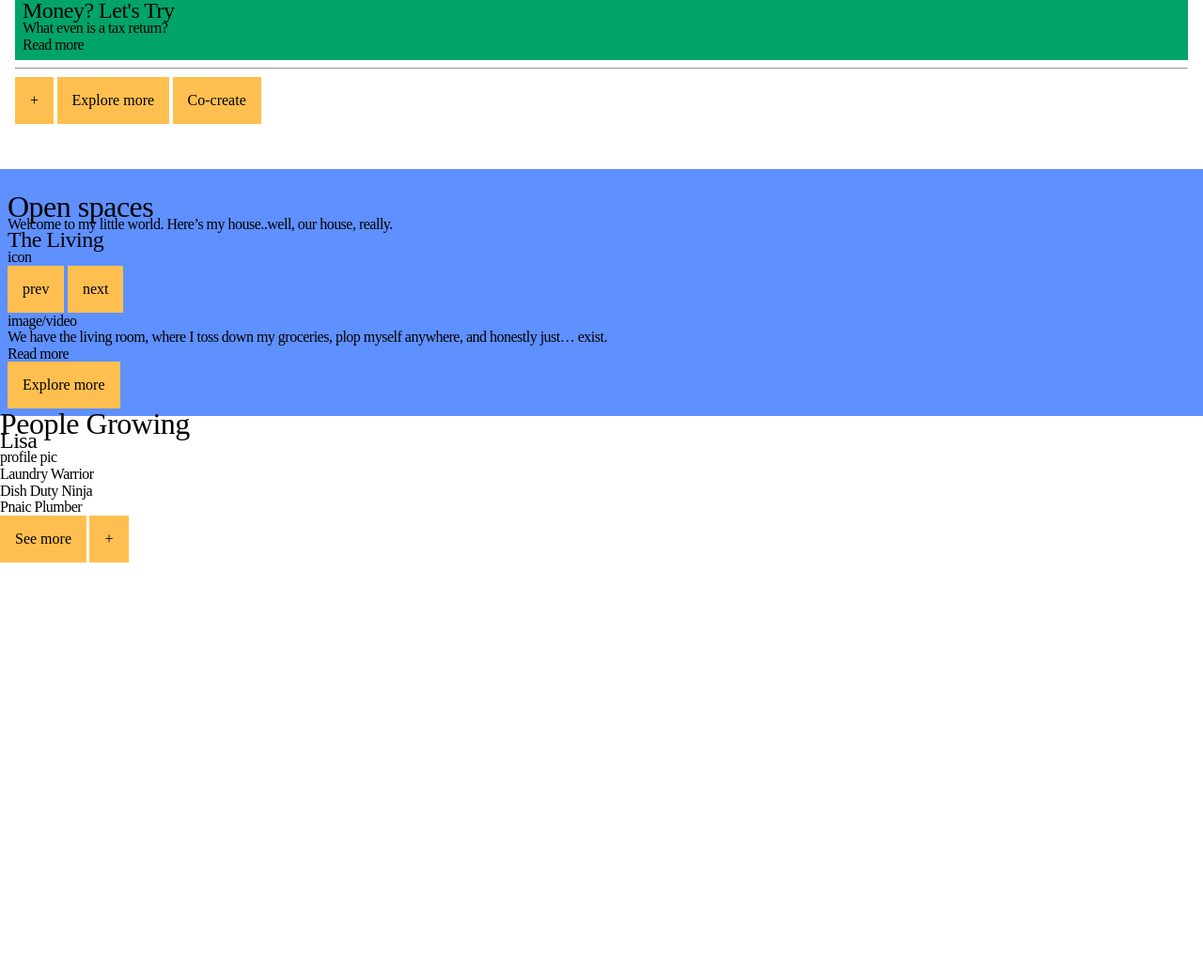
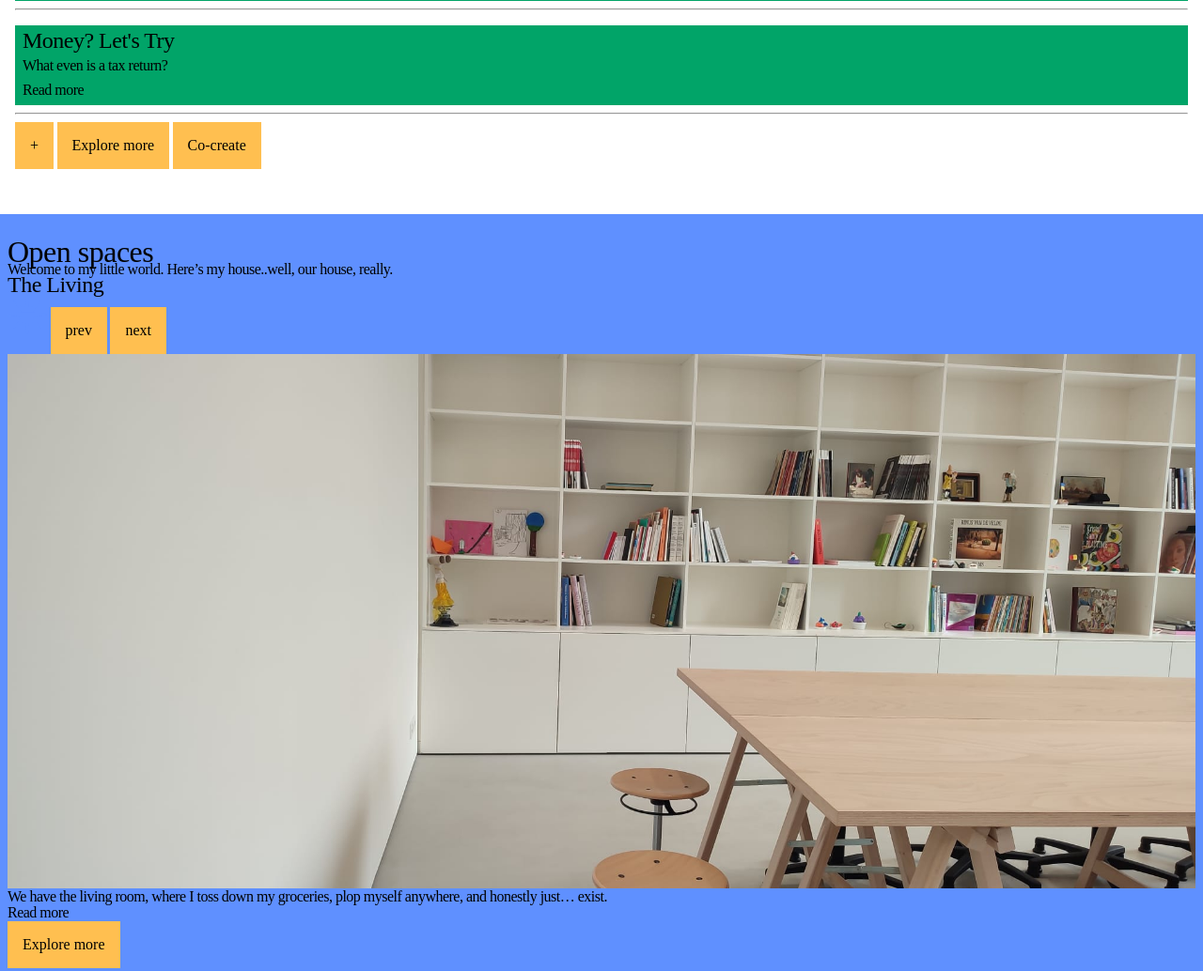
Before and after one commit to rdapkuns/Integration4, a website: page public/home.html in a window 1280 px wide. Shown: the part 1580-2614 px from the top of the page at 94% size. Before the commit the page ends 2179 px from the top, so only its background shows below. Drawn offline with Linux system fonts and the light colour scheme.

Commit message:
Open spaces section with js

```diff
--- a/public/css/home.css
+++ b/public/css/home.css
@@ -233,14 +233,22 @@ header {
     padding: var(--s-xs);
 }
 
-.event > p{
+.event>h3 {
+    padding-bottom: var(--s-xs);
+}
+
+.event>p {
     font-size: var(--fs);
 }
 
-.event > .link {
-font-weight: 500;
+.event>.link {
+    font-weight: 500;
+    padding-top: var(--s-xs);
 }
 
+hr {
+    color: var(--green);
+}
 
 .spaces {
     background-color: var(--blue);
--- a/public/home.html
+++ b/public/home.html
@@ -91,16 +91,17 @@
     <section class="spaces">
         <h2>Open spaces</h2>
         <p>Welcome to my little world. Here’s my house..well, our house, really.</p>
-        <div>
+        <div class="space">
             <div>
-                <h3>The Living</h3>
-                <p>icon</p>
-                <button>prev</button>
-                <button>next</button>
+                <h3 class="space_name">The Living</h3>
+                <img src="./assets/svg/living.svg" class="space_icon"></img>
+                <button class="prev_btn">prev</button>
+                <button class="next_btn">next</button>
             </div>
-            <div>
-                <p>image/video</p>
-                <p>We have the living room, where I toss down my groceries, plop myself anywhere, and honestly just…
+            <div class="space_about">
+                <img src="./assets/img/atelier.jpeg" class="space_media"></img>
+                <p class="space_description">We have the living room, where I toss down my groceries, plop myself
+                    anywhere, and honestly just…
                     exist.</p>
                 <p class="link">Read more</p>
             </div>
@@ -119,6 +120,7 @@
             <button>+</button>
         </div>
     </section>
+    <script type="module" src="./scripts/home.js"></script>
 </body>
 
 </html>
--- /dev/null
+++ b/public/scripts/home.js
@@ -0,0 +1,62 @@
+const spaces = [
+    {
+        name: "The Living",
+        icon: "./assets/svg/living.svg",
+        media: "./assets/img/atelier.jpeg",
+        description: "We have the living room, where I toss down my groceries, plop myself anywhere, and honestly just… exist."
+    },
+    {
+        name: "Salon",
+        icon: "./assets/svg/living.svg",
+        media: "./assets/img/salon.jpeg",
+        description: "Then there’s... the salon. This is my family’s house, full of old stories and once-upon-a-times."
+    },
+    {
+        name: "Atelier",
+        icon: "./assets/svg/living.svg",
+        media: "./assets/img/atelier.jpeg",
+        description: "We also have the atelier - the place where we make our little Frankensteins. It’s where creativity runs wild and free."
+    },
+    {
+        name: "Cafe",
+        icon: "./assets/svg/living.svg",
+        media: "./assets/img/atelier.jpeg",
+        description: "We also have the Café – my little hideout when I need a breather."
+    }
+];
+
+const $space = document.querySelector(".space");
+const $spName = document.querySelector(".space_name");
+const $spIcon = document.querySelector(".space_icon");
+const $spMedia = document.querySelector(".space_media");
+const $spDescription = document.querySelector(".space_description");
+const $prevBtn = document.querySelector(".prev_btn");
+const $nextBtn = document.querySelector(".next_btn");
+
+let currentIndex = 0;
+
+const init = () => {
+    $nextBtn.addEventListener('click', () => {
+        currentIndex = (currentIndex + 1) % spaces.length;
+        updateSpace(currentIndex);
+    });
+
+    $prevBtn.addEventListener('click', () => {
+        currentIndex = (currentIndex - 1 + spaces.length) % spaces.length;
+        updateSpace(currentIndex);
+    });
+
+    updateSpace(currentIndex);
+}
+
+const updateSpace = (index) => {
+    const space = spaces[index];
+    $spName.textContent = space.name;
+    $spIcon.src = space.icon;
+    $spIcon.alt = space.name;
+    $spMedia.src = space.media;
+    $spMedia.alt = `${space.name} image`;
+    $spDescription.textContent = space.description;
+}
+
+init();
```
Also changed, not shown: public/assets/img/atelier.jpeg (added), public/assets/img/salon.jpeg (added), public/assets/svg/living.svg (added), 2 other files.
